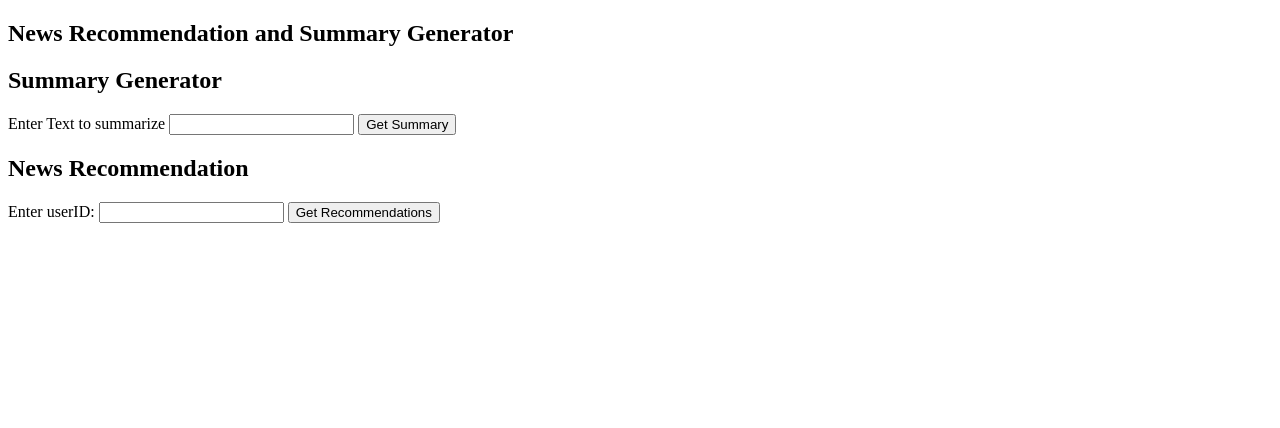
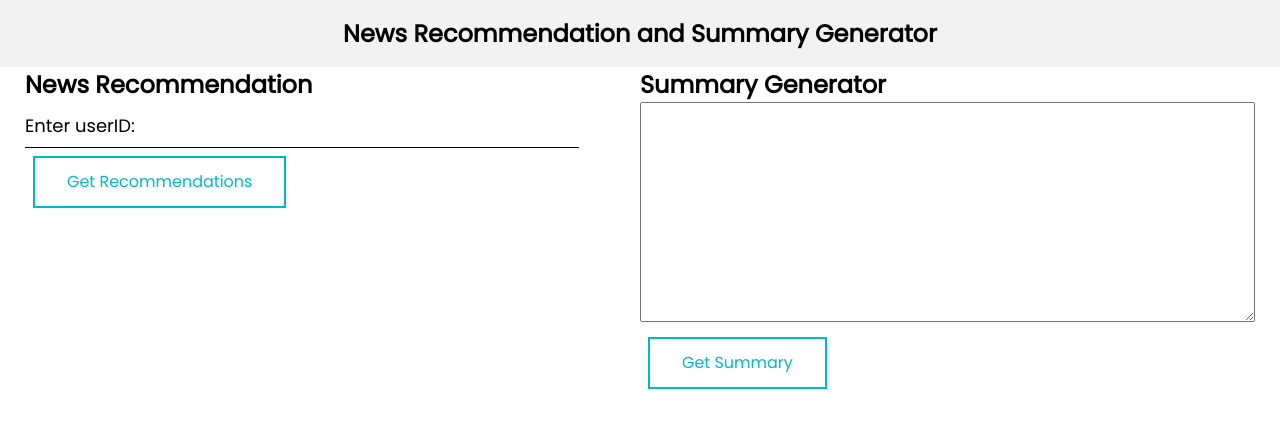
Before and after one commit to uppercasee/recNsum, a Flask app: page / in a window 1280 px wide. Shown: the top 428 px of the page. Run offline with Flask 3, Linux system fonts and the light colour scheme; parts of the project's set-up code (start-up, migrations or seed data) failed here and were passed over.

Commit message:
updated ui

```diff
--- a/static/main.js
+++ b/static/main.js
@@ -26,7 +26,7 @@ form.addEventListener('submit', (e) => {
 
 recform.addEventListener('submit', (e) => {
     e.preventDefault();
-    console.log(userId.value);
+    // console.log(userId.value);
     fetch('/recommend', {
         method: 'POST',
         headers: {
@@ -36,9 +36,10 @@ recform.addEventListener('submit', (e) => {
     })
         .then(response => response.json())
         .then(data=> {
-            console.log(data)
+            userId.value = ''
+            // console.log(data)
             const parsedData = JSON.parse(data.recommendations);
-            console.log(parsedData)
+            // console.log(parsedData)
             recommendation.innerHTML = '';
             parsedData.forEach(item => {
                 const div = document.createElement('div');
--- a/static/styles.css
+++ b/static/styles.css
@@ -0,0 +1,122 @@
+@import url('https://fonts.googleapis.com/css2?family=Poppins&display=swap');
+
+*{
+    margin: 0;
+    padding: 0;
+    box-sizing: border-box;
+    font-family: 'Poppins', sans-serif;
+}
+
+/* body{ */
+/*   background: #141e30; */
+/* } */
+
+nav {
+    display: flex;
+    justify-content: space-around;
+    align-items: center;
+    padding: 1rem 2rem;
+    width: 100%;
+    background-color: #f2f2f2;  /*#0a5701*/
+    /* position: fixed; */
+    top: 0;
+    text-align: center;
+    flex-flow: row nowrap;
+}
+
+.container {
+  display: flex;
+  flex-direction: row-reverse;
+  padding: 0px 25px;
+}
+
+.summary {
+  width: 50%;
+  /* display: flex; */
+}
+.summary textarea {
+  height: 220px;
+  width: 100%;
+}
+.recommendation {
+  /* position: absolute; */
+  width: 50%;
+}
+
+/* .recommendationForm{ */
+/*   width: 50%; */
+/* } */
+
+.recommendation-item {
+  padding: 20px;
+  /* padding-right: 20px; */
+  border: 1px solid #ccc;
+  margin-right: 20px;
+  /* padding: 10px; */
+  margin-bottom: 20px;
+}
+
+.recommendation-item-id {
+  font-weight: bold;
+  color: #333;
+}
+
+.recommendation-item-title {
+  font-size: 1.2em;
+  margin-top: 5px;
+  margin-bottom: 10px;
+}
+
+.recommendation-item-abstract {
+  color: #666;
+}
+
+button {
+  /* color: var(--color); */
+  /* color: #03e9f4; */
+  color: #01bac3;
+  /* color: #ef6eae; */
+  transition: 0.25s;
+  background: none;
+  border: 2px solid;
+  font: inherit;
+  line-height: 1;
+  margin: 0.5em;
+  padding: 1em 2em;
+}
+
+
+#recommendationForm{
+  position: relative;
+}
+
+#recommendationForm input {
+  width: 90%;
+  /* margin-top: 10px; */
+  padding: 10px 5px;
+  font-size: 16px;
+  color: black;
+  /* margin-bottom: 30px; */
+  border: none;
+  border-bottom: 1px solid black;
+  outline: none;
+  background: transparent;
+}
+
+#recommendationForm label {
+  position: absolute;
+  top:0;
+  left: 0;
+  padding: 10px 0;
+  font-size: 18px;
+  color: black;
+  pointer-events: none;
+  transition: .5s;
+}
+
+#recommendationForm input:focus ~ label{
+  top: -20px;
+  left: 0;
+  color: #03e9f4;
+  font-size: 18px;
+}
--- a/templates/index.html
+++ b/templates/index.html
@@ -14,23 +14,27 @@
             News Recommendation and Summary Generator
         </h1>
     </nav>
+    <div class="container">
       <div class="summary">
           <h2>Summary Generator</h2>
           <form id="summaryForm">
-            <label for="summaryInput">Enter Text to summarize</label>
-            <input type="text" id="summaryInput" name="summary">
-            <button type="submit">Get Summary</button>
+              <textarea type="text" id="summaryInput" name="summary"></textarea>
+              <!-- <label for="summaryInput">Enter Text to summarize</label> -->
+              <button type="submit" class="pulse">Get Summary</button>
           </form>
           <div id="summary"></div>
       </div>
       <div class="recommendation">
           <h2>News Recommendation</h2>
           <form id="recommendationForm">
+            <div class="user-box">
+              <input type="text" id="userId" name="useridrecc">
               <label for="userId">Enter userID:</label>
-            <input type="text" id="userId" name="useridrecc">
-            <button type="submit">Get Recommendations</button>
+              <button type="submit" class="pulse">Get Recommendations</button>
+            </div>
           </form>
           <div id="recommendation"></div>
+      </div>
     </div>
 
   <script src="{{ url_for('static', filename='main.js') }}"></script>
```
Lines whose indentation alone changed are shown as unchanged.
